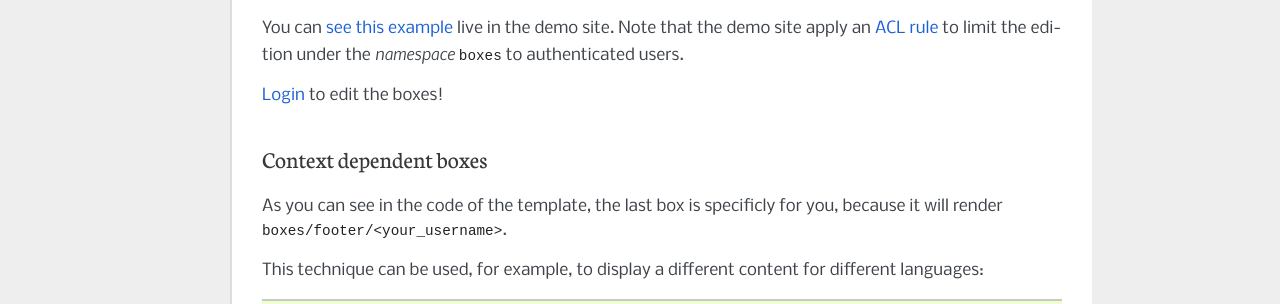
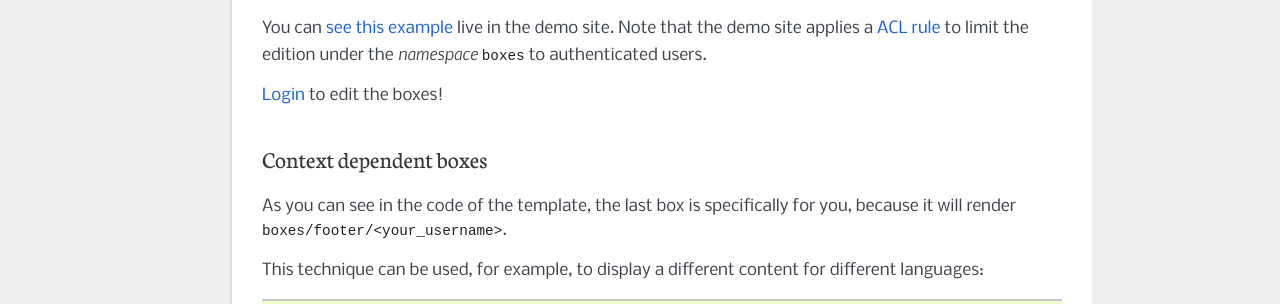
Before and after one commit to mgaitan/waliki, a Sphinx documentation site: the page built from docs/boxes.rst, in a window 1280 px wide and 900 px high, scrolled down 908 px, cut to the strip 403-900 px from the top of the window. Shown: the top 304 px of the strip. Built offline with Sphinx 7.4.7, drawn with Linux system fonts in a browser that asks for light colours; some of the changed text lies outside the part shown.

Commit message:
Update boxes.rst
Not sure about "unique parameter", line 6.

```diff
--- a/docs/boxes.rst
+++ b/docs/boxes.rst
@@ -55,7 +55,7 @@ Where ``boxes_example.html`` is as following:
     <iframe width="420" height="315" src="//www.youtube.com/embed/-mm0uQGUEsw" frameborder="0" allowfullscreen></iframe>
 
 
-You can `see this example <http://waliki.pythonanywhere.com/boxes-example/>`_ live in the demo site. Note that the demo site apply an :ref:`ACL rule <acl_>`
+You can `see this example <http://waliki.pythonanywhere.com/boxes-example/>`_ live in the demo site. Note that the demo site applies a :ref:`ACL rule <acl_>`
 to limit the edition under the *namespace* ``boxes``  to authenticated users.
 
 `Login <http://waliki.pythonanywhere.com/accounts/login/?next=/boxes-example/>`_ to edit the boxes!
@@ -63,7 +63,7 @@ to limit the edition under the *namespace* ``boxes``  to authenticated users.
 Context dependent boxes
 ------------------------
 
-As you can see in the code of the template, the last box is specificly for  you, because it will render ``boxes/footer/<your_username>``.
+As you can see in the code of the template, the last box is specifically for you, because it will render ``boxes/footer/<your_username>``.
 
 This technique can be used, for example, to display a different content
 for different languages::
```
Also changed, not shown: other parts of docs/boxes.rst (+2 -2 lines).
